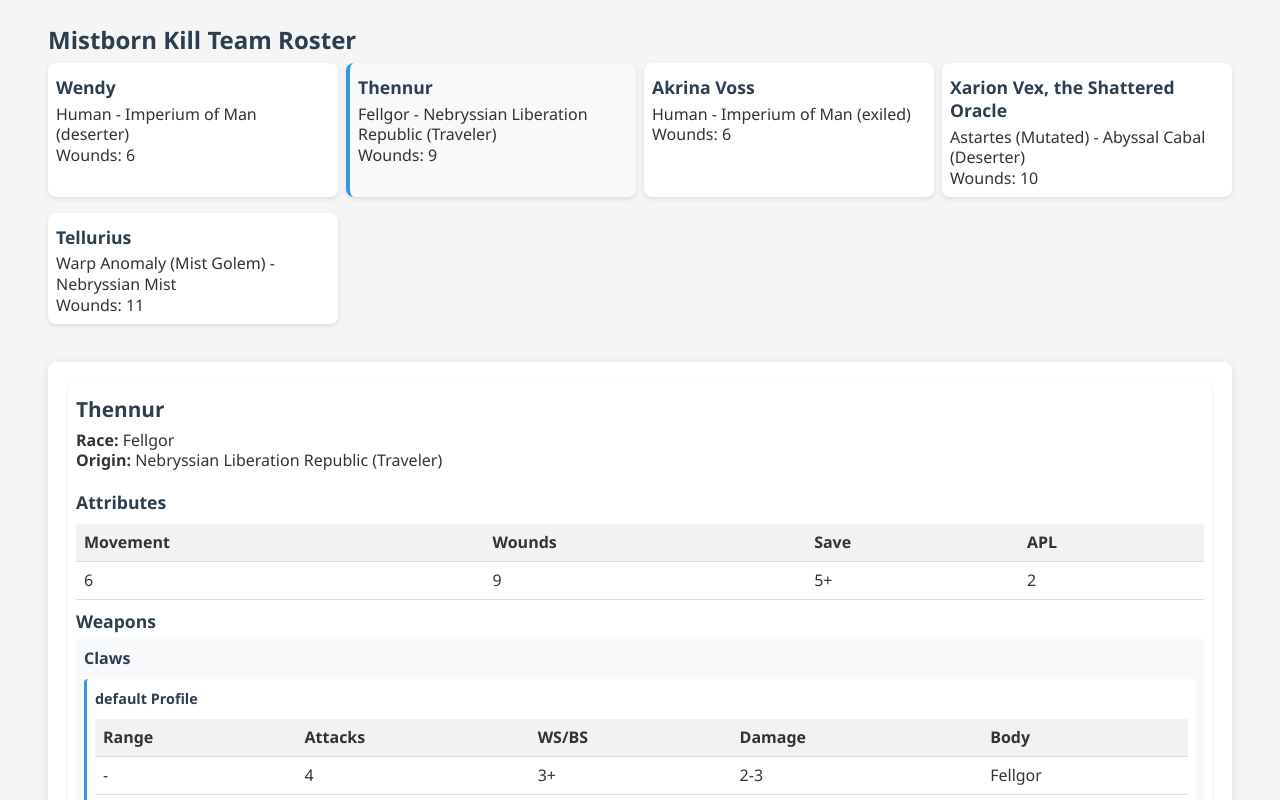
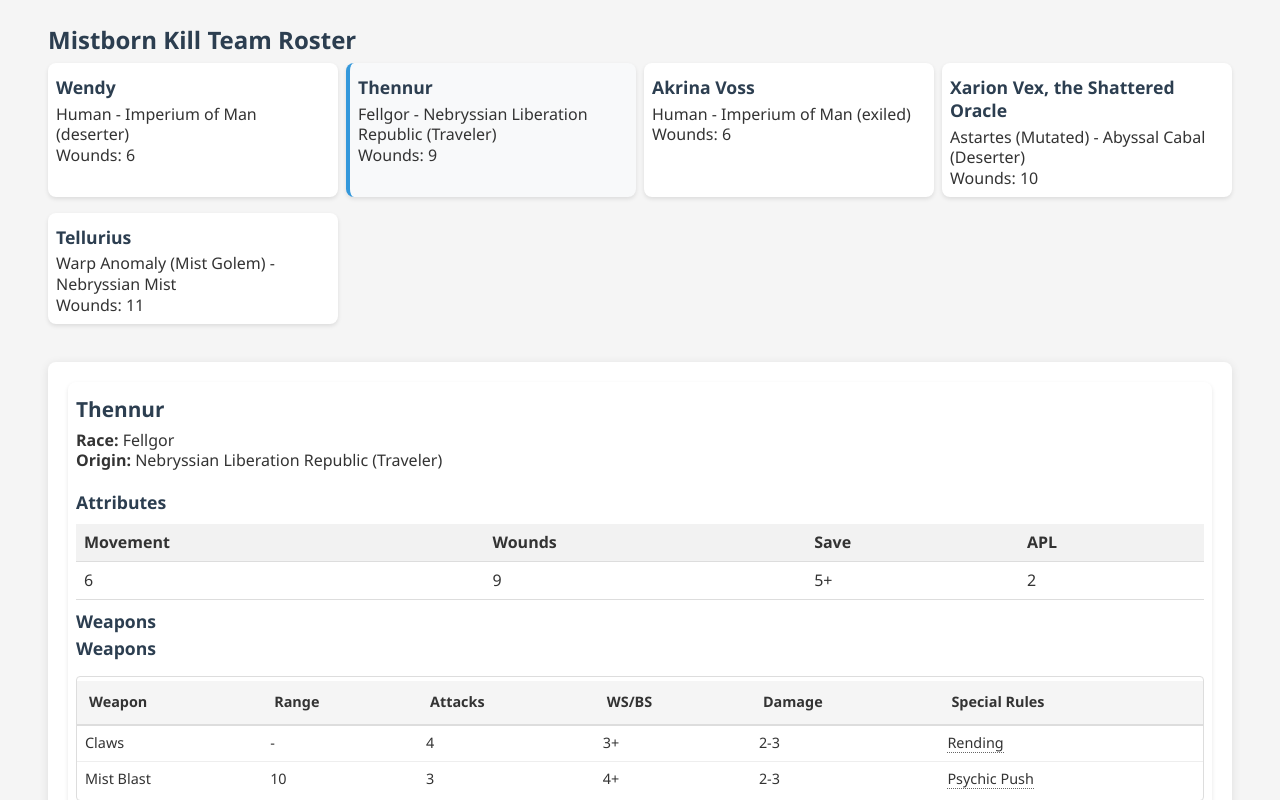
Before and after one commit to jeanclaudehernandez/NebryssCompanion, an Angular app in the folder NebryssCompanion/: page / in a window 1280 px wide. Both pictures are taken after a click on the element 491 px from the left and 130 px from the top of the page. Shown: the top 800 px of the page. Built offline with nearby package versions, Linux system fonts and the light colour scheme.

Commit message:
moved the weapons to a separate table

```diff
--- a/NebryssCompanion/src/app/player-detail/player-detail.component.html
+++ b/NebryssCompanion/src/app/player-detail/player-detail.component.html
@@ -7,7 +7,7 @@
 
   <div class="attributes">
     <h3>Attributes</h3>
-      <table>
+    <table class="attributes-table">
       <tr>
         <th>Movement</th>
         <th>Wounds</th>
@@ -25,13 +25,13 @@
 
   <div class="weapons">
     <h3>Weapons</h3>
-      <div class="weapons-grid">
-        <app-weapon-display
-          *ngFor="let weaponId of player.weapons"
-          [weaponId]="weaponId"
+    <div class="weapons">
+      <h3>Weapons</h3>
+      <app-weapon-table
+        [weaponIds]="player.weapons"
         [weaponsData]="weaponsData"
         [weaponRulesData]="weaponRulesData">
-        </app-weapon-display>
+      </app-weapon-table>
     </div>
   </div>
 
--- a/NebryssCompanion/src/app/weapon-display/weapon-display.component.css
+++ b/NebryssCompanion/src/app/weapon-display/weapon-display.component.css
@@ -1,40 +1,27 @@
-.special-rules {
-  position: relative;
-  margin: 0.25rem 0;
+.weapons-table {
+  width: 100%;
+  border-collapse: collapse;
+  font-size: 0.9rem;
 }
 
-.rules-list {
-  display: flex;
-  flex-wrap: wrap;
-  gap: 0 0.5rem;
-  align-items: center;
+.weapons-table th,
+.weapons-table td {
+  padding: 0.5rem;
+  border: 1px solid #ddd;
+  text-align: left;
+}
+
+.weapons-table th {
+  background-color: #f5f5f5;
+  position: sticky;
+  top: 0;
 }
 
 .rule-item {
-  display: inline-flex;
-  align-items: center;
+  display: inline;
 }
 
 .rule-text {
   cursor: help;
   border-bottom: 1px dotted #666;
 }
-
-.custom-tooltip {
-  position: fixed;
-  z-index: 1000;
-  background: rgba(0, 0, 0, 0.9);
-  color: white;
-  padding: 8px 12px;
-  border-radius: 4px;
-  font-size: 0.9em;
-  max-width: 300px;
-  pointer-events: none;
-  transform: translate(-50%, -100%);
-  opacity: 0;
-  transition: opacity 0.2s ease;
-}
-
-.custom-tooltip.active {
-  opacity: 1;
-}
--- a/NebryssCompanion/src/app/weapon-display/weapon-display.component.html
+++ b/NebryssCompanion/src/app/weapon-display/weapon-display.component.html
@@ -1,41 +1,19 @@
-<div *ngIf="weapon" class="weapon-card">
-  <h4>{{ weapon.name }}</h4>
-  <div *ngFor="let profile of profiles" class="profile">
-    <h5 *ngIf="profile.profileName">{{ profile.profileName }} Profile</h5>
 
-    <table class="profile-table">
-      <tr>
-        <th>Range</th>
-        <th>Attacks</th>
-        <th>WS/BS</th>
-        <th>Damage</th>
-        <th>Body</th>
-      </tr>
-      <tr>
-        <td>{{ profile.rng || '-' }}</td>
-        <td>{{ profile.attacks }}</td>
-        <td>{{ profile.ws }}</td>
-        <td>{{ profile.damage.min }}-{{ profile.damage.max }}</td>
-        <td>{{ profile.body }}</td>
-      </tr>
-    </table>
-
-    <div *ngIf="profile.specialRules?.length" class="special-rules">
-      <h6>Special Rules:</h6>
-      <div class="rules-list">
-        <span *ngFor="let rule of profile.specialRules; let last = last"
-              class="rule-item">
-          <span class="rule-text"
-                (mouseenter)="showTooltip($event, getRuleDisplay(rule).description)"
-                (mouseleave)="hideTooltip()">
-            {{ getRuleDisplay(rule).name }}
-          </span>
-          <span *ngIf="!last">, </span>
-        </span>
-      </div>
-      <div class="custom-tooltip" *ngIf="activeTooltip" [class.active]="!!activeTooltip">
-        {{ activeTooltip }}
-      </div>
-    </div>
-  </div>
-</div>
+<td>
+  {{ weapon.name }}
+  <span *ngIf="profiles.length > 1">({{ activeProfile.profileName || 'default' }})</span>
+</td>
+<td>{{ activeProfile.rng ? activeProfile.rng : activeProfile.rng === null ? '-' : 'melee' }}</td>
+<td>{{ activeProfile.attacks }}</td>
+<td>{{ activeProfile.ws }}</td>
+<td>{{ activeProfile.damage.min }}-{{ activeProfile.damage.max }}</td>
+<td>
+  <span *ngFor="let rule of activeProfile.specialRules; let last = last" class="rule-item">
+    <span class="rule-text"
+          (mouseenter)="onRuleHover($event, rule)"
+          (mouseleave)="onRuleLeave()">
+      {{ getRuleDisplay(rule).name }}
+    </span>
+    <span *ngIf="!last">, </span>
+  </span>
+</td>
--- a/NebryssCompanion/src/app/weapon-display/weapon-display.component.ts
+++ b/NebryssCompanion/src/app/weapon-display/weapon-display.component.ts
@@ -1,8 +1,8 @@
-import { Component, Input, OnInit } from '@angular/core';
+import { Component, EventEmitter, HostBinding, Input, OnInit, Output } from '@angular/core';
 import { CommonModule } from '@angular/common';
 
 @Component({
-  selector: 'app-weapon-display',
+  selector: '[app-weapon-row]',
   standalone: true,
   imports: [CommonModule],
   templateUrl: './weapon-display.component.html',
@@ -12,43 +12,40 @@ export class WeaponDisplayComponent implements OnInit {
   @Input() weaponId!: number;
   @Input() weaponsData: any;
   @Input() weaponRulesData: any[] = [];
-
+  @HostBinding('class') class = 'weapon-row';
+  @HostBinding('role') role = 'row';
+  @Output() tooltipShow = new EventEmitter<{event: MouseEvent, description: string}>();
+  @Output() tooltipHide = new EventEmitter<void>();
   weapon: any;
   profiles: any[] = [];
+  activeProfile: any;
   activeTooltip: string | null = null;
-  tooltipX = 0;
-  tooltipY = 0;
 
   ngOnInit(): void {
     if (this.weaponsData) {
       this.weapon = this.getWeaponById(this.weaponId, this.weaponsData);
       if (this.weapon) {
         this.profiles = this.weapon.profiles || [];
+        this.activeProfile = this.profiles[0]; // Default to first profile
       }
     }
+  }
+
+  onRuleHover(event: MouseEvent, rule: any): void {
+    this.tooltipShow.emit({
+      event,
+      description: this.getRuleDisplay(rule).description
+    });
+  }
+
+  onRuleLeave(): void {
+    this.tooltipHide.emit();
   }
 
   private getWeaponById(id: number, weapons: any): any {
     const allWeapons = [...(weapons.melee || []), ...(weapons.ranged || [])];
     return allWeapons.find(w => w.id === id) || null;
   }
-
-
-  showTooltip(event: MouseEvent, description: string): void {
-    this.activeTooltip = description;
-
-    // Let CSS handle the positioning
-    const tooltip = document.querySelector('.custom-tooltip') as HTMLElement;
-    if (tooltip) {
-      tooltip.style.left = `${event.clientX}px`;
-      tooltip.style.top = `${event.clientY - 40}px`;
-    }
-  }
-
-  hideTooltip(): void {
-    this.activeTooltip = null;
-  }
-
 
   getRuleDisplay(rule: any): { name: string, description: string } {
     const ruleDef = this.weaponRulesData.find(r => r.id === rule.ruleId);
@@ -59,7 +56,6 @@ export class WeaponDisplayComponent implements OnInit {
       };
     }
 
-    // Replace x with modValue if present
     let name = ruleDef.name;
     let description = ruleDef.effect;
 
--- /dev/null
+++ b/NebryssCompanion/src/app/weapon-table/weapon-table.component.css
@@ -0,0 +1,80 @@
+.table-container {
+    overflow-x: auto;
+    margin: 1rem 0;
+    border: 1px solid #ddd;
+    border-radius: 4px;
+  }
+
+  .weapons-table {
+    width: 100%;
+    border-collapse: collapse;
+    min-width: 600px;
+    font-size: 0.9rem;
+  }
+
+  .weapons-table th {
+    background-color: #f5f5f5;
+    position: sticky;
+    top: 0;
+    padding: 0.75rem;
+    text-align: left;
+    border-bottom: 2px solid #ddd;
+  }
+
+  .weapons-table td {
+    padding: 0.5rem;
+    border-bottom: 1px solid #eee;
+  }
+
+  .weapons-table tr:last-child td {
+    border-bottom: none;
+  }
+
+  .rule-item {
+    display: inline;
+  }
+
+  .rule-text {
+    cursor: help;
+    border-bottom: 1px dotted #666;
+    transition: all 0.2s ease;
+  }
+
+  .rule-text:hover {
+    color: #0066cc;
+    border-bottom-color: currentColor;
+  }
+
+  .custom-tooltip {
+    position: fixed; /* Changed from absolute to fixed */
+    transform: translateX(-50%); /* Helps with centering */
+    z-index: 1000;
+    background: rgba(0, 0, 0, 0.9);
+    color: white;
+    padding: 8px 12px;
+    border-radius: 4px;
+    pointer-events: none;
+    max-width: 300px;
+    opacity: 0;
+    transition: opacity 0.2s ease;
+    text-align: center; /* Center tooltip text */
+  }
+
+  .custom-tooltip::after {
+    content: '';
+    position: absolute;
+    bottom: -5px;
+    left: 10px;
+    width: 0;
+    height: 0;
+    border-left: 5px solid transparent;
+    border-right: 5px solid transparent;
+    border-top: 5px solid rgba(0, 0, 0, 0.9);
+  }
+
+  .custom-tooltip.top::after {
+    bottom: auto;
+    top: -5px;
+    border-top: none;
+    border-bottom: 5px solid rgba(0, 0, 0, 0.9);
+  }
--- /dev/null
+++ b/NebryssCompanion/src/app/weapon-table/weapon-table.component.html
@@ -0,0 +1,54 @@
+<div class="table-container">
+    <table class="weapons-table">
+      <thead>
+        <tr>
+          <th>Weapon</th>
+          <th>Range</th>
+          <th>Attacks</th>
+          <th>WS/BS</th>
+          <th>Damage</th>
+          <th>Special Rules</th>
+        </tr>
+      </thead>
+      <tbody>
+        <ng-container *ngFor="let weaponId of weaponIds">
+          <ng-container *ngIf="getWeaponById(weaponId) as weapon">
+            <tr *ngFor="let profile of weapon.profiles">
+              <td>
+                {{ weapon.name }}
+                <span *ngIf="weapon.profiles.length > 1">({{ profile.profileName || 'default' }})</span>
+              </td>
+              <td>{{ profile.rng || '-' }}</td>
+              <td>{{ profile.attacks }}</td>
+              <td>{{ profile.ws }}</td>
+              <td>
+                <span *ngIf="profile.damage.min === profile.damage.max">
+                  {{ profile.damage.min }}
+                </span>
+                <span *ngIf="profile.damage.min !== profile.damage.max">
+                  {{ profile.damage.min }}-{{ profile.damage.max }}
+                </span>
+              </td>
+              <td>
+                <span *ngFor="let rule of profile.specialRules; let last = last" class="rule-item">
+                    <span class="rule-text"
+                        #ruleText
+                        (mouseenter)="showTooltip($event, getRuleDisplay(rule).description, ruleText)"
+                        (mouseleave)="hideTooltip()">
+                        {{ getRuleDisplay(rule).name }}
+                    </span>
+                    <span *ngIf="!last">, </span>
+                </span>
+              </td>
+            </tr>
+          </ng-container>
+        </ng-container>
+      </tbody>
+    </table>
+    <div #tooltip class="custom-tooltip"
+        [class.active]="!!activeTooltip"
+        [style.left.px]="tooltipPosition.x"
+        [style.top.px]="tooltipPosition.y">
+        {{ activeTooltip }}
+    </div>
+</div>
--- /dev/null
+++ b/NebryssCompanion/src/app/weapon-table/weapon-table.component.ts
@@ -0,0 +1,113 @@
+import { CommonModule } from '@angular/common';
+import { Component, Input, Output, EventEmitter, HostListener, ViewChild, ElementRef } from '@angular/core';
+import { WeaponDisplayComponent } from '../weapon-display/weapon-display.component';
+
+interface Weapon {
+  id: number;
+  name: string;
+  profiles: WeaponProfile[];
+}
+
+interface WeaponProfile {
+  profileName?: string;
+  rng?: string;
+  attacks: number;
+  ws: string;
+  damage: { min: number; max: number };
+  specialRules: WeaponRule[];
+}
+
+interface WeaponRule {
+  ruleId: number;
+  modValue?: number;
+}
+
+interface RuleDefinition {
+  id: number;
+  name: string;
+  effect: string;
+}
+
+@Component({
+  selector: 'app-weapon-table',
+  standalone: true,
+  imports: [
+    CommonModule,
+    WeaponDisplayComponent,
+  ],
+  templateUrl: './weapon-table.component.html',
+  styleUrls: ['./weapon-table.component.css']
+})
+export class WeaponTableComponent {
+  @Input() weaponIds: number[] = [];
+  @Input() weaponsData: { melee?: Weapon[]; ranged?: Weapon[] } = {};
+  @Input() weaponRulesData: RuleDefinition[] = [];
+
+  @Output() tooltipShow = new EventEmitter<{event: MouseEvent, description: string}>();
+  @Output() tooltipHide = new EventEmitter<void>();
+
+  @ViewChild('tooltip') tooltip!: ElementRef;
+
+  activeTooltip: string | null = null;
+  tooltipPosition = { x: 0, y: 0 };
+  currentHoverElement?: HTMLElement;
+
+  getWeaponById(id: number): Weapon | null {
+    const allWeapons = [...(this.weaponsData.melee || []), ...(this.weaponsData.ranged || [])];
+    return allWeapons.find(w => w.id === id) || null;
+  }
+
+  getRuleDisplay(rule: WeaponRule): { name: string, description: string } {
+    const ruleDef = this.weaponRulesData.find(r => r.id === rule.ruleId);
+    if (!ruleDef) {
+      return {
+        name: 'Unknown Rule',
+        description: 'Rule definition not found'
+      };
+    }
+
+    let name = ruleDef.name;
+    let description = ruleDef.effect;
+
+    if (rule.modValue !== null && rule.modValue !== undefined) {
+      name = name.replace(/x/g, rule.modValue.toString());
+      description = description.replace(/x/g, rule.modValue.toString());
+    }
+
+    return { name, description };
+  }
+
+  onRuleHover(event: MouseEvent, rule: WeaponRule): void {
+    this.tooltipShow.emit({
+      event,
+      description: this.getRuleDisplay(rule).description
+    });
+  }
+
+  onRuleLeave(): void {
+    this.tooltipHide.emit();
+  }
+
+  showTooltip(event: MouseEvent, description: string, element: HTMLElement): void {
+    this.activeTooltip = description;
+    this.currentHoverElement = element;
+    this.updateTooltipPosition();
+  }
+
+  hideTooltip(): void {
+    this.activeTooltip = null;
+  }
+
+  private updateTooltipPosition(): void {
+    if (!this.currentHoverElement || !this.tooltip) return;
+
+    const hoverRect = this.currentHoverElement.getBoundingClientRect();
+    const tooltipHeight = this.tooltip.nativeElement.offsetHeight;
+    const offset = 5;
+
+    this.tooltipPosition = {
+      x: hoverRect.left, // Left-align with text
+      y: hoverRect.top - tooltipHeight - offset
+    };
+  }
+}
```
Also changed, not shown: NebryssCompanion/src/app/player-detail/player-detail.component.css (+52 -7 lines), NebryssCompanion/src/app/player-detail/player-detail.component.ts (+14 -13 lines), NebryssCompanion/src/assets/weaponRules.json (+14 -14 lines), NebryssCompanion/src/assets/weapons.json (+50 -50 lines), 1 other file (tests, documents, lock files or other folders). Lines whose indentation alone changed are shown as unchanged.
